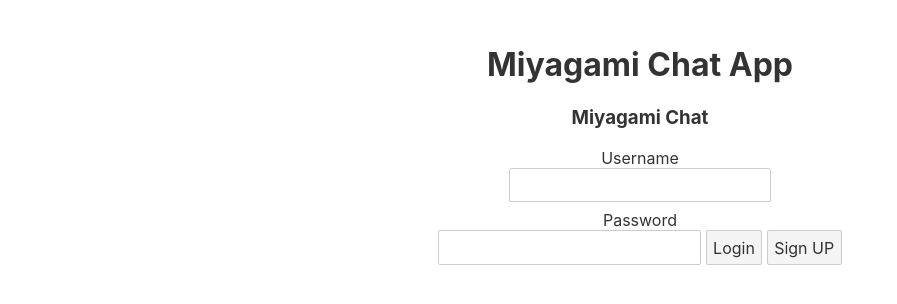
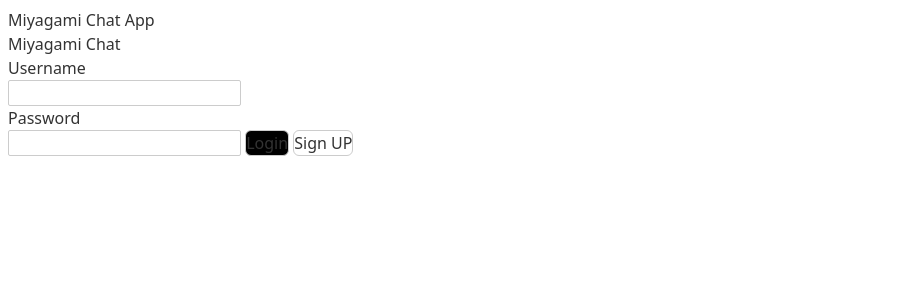
Before and after one commit to miyagami-com/miyagami-dapp, a Svelte app: page / in a window 1280 px wide. Shown: the top 304 px of the page, without its empty margins (0-897 px from the left). Built offline with nearby package versions, Linux system fonts and the light colour scheme; what gun would draw is missing.

Commit message:
Added tailwind css

```diff
--- a/package.json
+++ b/package.json
@@ -18,8 +18,11 @@
     "svelte": "^3.0.0"
   },
   "dependencies": {
+    "autoprefixer": "^9.8.7",
     "gun": "^0.2020.1235",
+    "postcss": "^7.0.38",
     "sirv-cli": "^1.0.0",
-    "tailwindcss": "^2.2.16"
+    "svelte-preprocess": "^4.9.7",
+    "tailwindcss": "npm:@tailwindcss/postcss7-compat@^2.2.16"
   }
 }
--- a/rollup.config.js
+++ b/rollup.config.js
@@ -4,6 +4,7 @@ import resolve from '@rollup/plugin-node-resolve';
 import livereload from 'rollup-plugin-livereload';
 import { terser } from 'rollup-plugin-terser';
 import css from 'rollup-plugin-css-only';
+import sveltePreprocess from "svelte-preprocess";
 
 const production = !process.env.ROLLUP_WATCH;
 
@@ -38,11 +39,21 @@ export default {
 	},
 	plugins: [
 		svelte({
+			preprocess: sveltePreprocess({
+				sourceMap: !production,
+				postcss: {
+					plugins: [
+						require("tailwindcss"),
+						require("autoprefixer"),
+					],
+				},
+			}),
 			compilerOptions: {
 				// enable run-time checks when not in production
-				dev: !production
+				dev: !production,
 			}
 		}),
+
 		// we'll extract any component CSS out into
 		// a separate file - better for performance
 		css({ output: 'bundle.css' }),
--- a/src/App.svelte
+++ b/src/App.svelte
@@ -11,24 +11,8 @@
 	<Login />
 </main>
 
-<style>
-	main {
-		text-align: center;
-		padding: 1em;
-		max-width: 240px;
-		margin: 0 auto;
-	}
-
-	h1 {
-		color: #ff3e00;
-		text-transform: uppercase;
-		font-size: 4em;
-		font-weight: 100;
-	}
-
-	@media (min-width: 640px) {
-		main {
-			max-width: none;
-		}
-	}
+<style global lang="postcss">
+	@tailwind base;
+	@tailwind components;
+	@tailwind utilities;
 </style>
--- /dev/null
+++ b/tailwind.config.js
@@ -0,0 +1,22 @@
+const production = !process.env.ROLLUP_WATCH;
+
+module.exports = {
+  future: {
+    purgeLayersByDefault: true,
+    removeDeprecatedGapUtilities: true,
+  },
+  purge: {
+    content: [
+      "./src/**/*.svelte",
+    ],
+    enabled: production // disable purge in dev
+  },
+  darkMode: false, // or 'media' or 'class'
+  theme: {
+    extend: {},
+  },
+  variants: {
+    extend: {},
+  },
+  plugins: [],
+}
```
Also changed, not shown: 1 other file (tests, documents, lock files or other folders).
